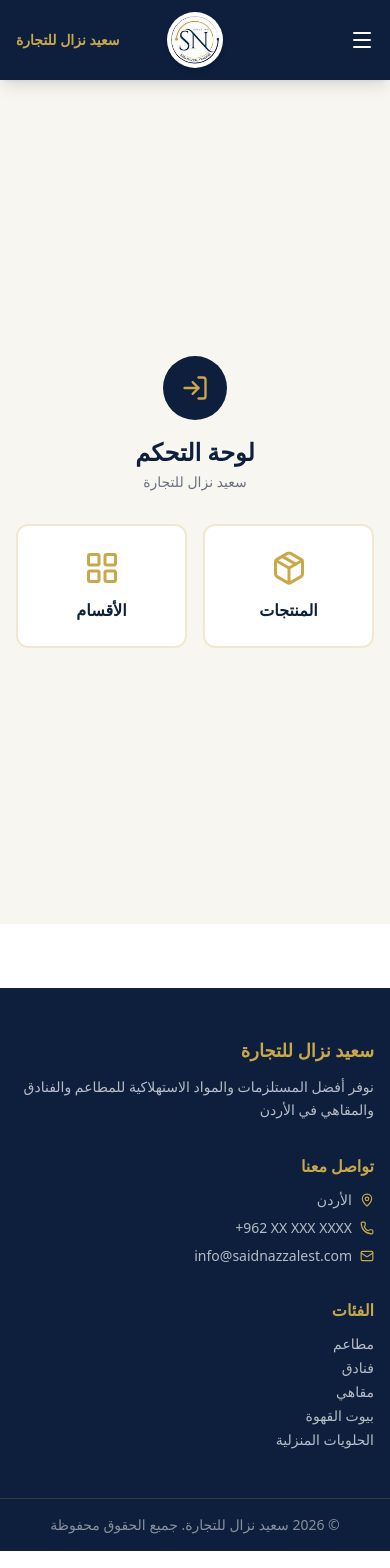
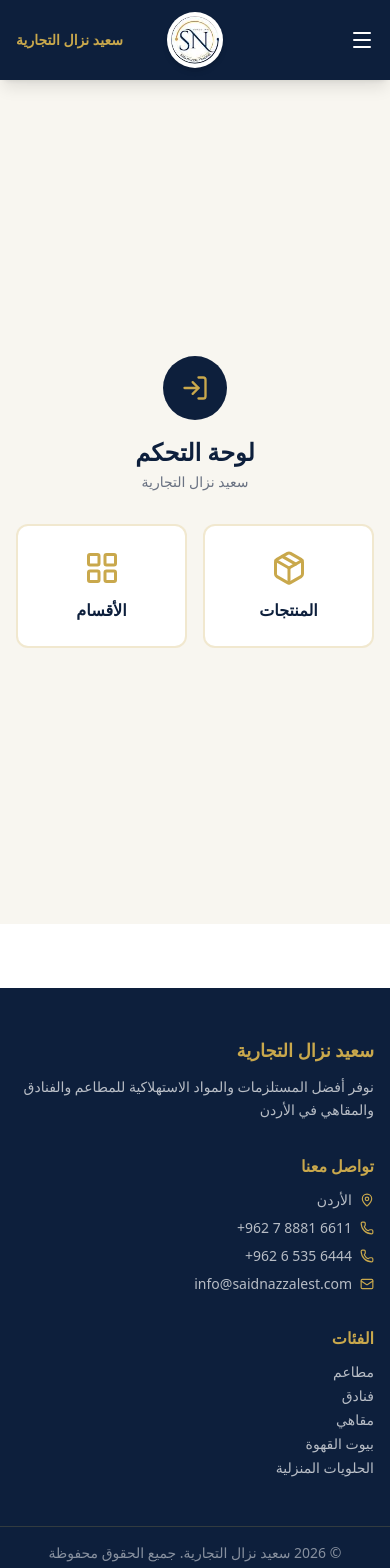
Before and after one commit to saeednazzal152-cell/said-nazzal-trading, a Next.js app: page /ar/admin in a window 390 px wide. Shown: the top 1568 px of the page. Built offline with nearby package versions, Linux system fonts and the light colour scheme.

Commit message:
Add phone numbers and update Arabic name to التجارية

```diff
--- a/src/app/[locale]/admin/page.tsx
+++ b/src/app/[locale]/admin/page.tsx
@@ -29,7 +29,7 @@
             {isAr ? "لوحة التحكم" : "Admin Panel"}
           </h1>
           <p className="text-gray-500 text-sm mt-1">
-            {isAr ? "سعيد نزال للتجارة" : "Said Nazzal Trading"}
+            {isAr ? "سعيد نزال التجارية" : "Said Nazzal Trading"}
           </p>
         </div>
 
--- a/src/app/layout.tsx
+++ b/src/app/layout.tsx
@@ -2,7 +2,7 @@
 import "./globals.css";
 
 export const metadata: Metadata = {
-  title: "Said Nazzal Trading | سعيد نزال للتجارة",
+  title: "Said Nazzal Trading | سعيد نزال التجارية",
   description: "Disposables and supplies for restaurants, hotels, cafes, and more in Jordan",
 };
 
--- a/src/components/Footer.tsx
+++ b/src/components/Footer.tsx
@@ -14,7 +14,7 @@
       <div className="max-w-7xl mx-auto px-4 py-12 grid grid-cols-1 md:grid-cols-3 gap-8">
         <div>
           <h3 className="font-bold text-lg mb-3" style={{ color: "#C9A84C" }}>
-            {isAr ? "سعيد نزال للتجارة" : "Said Nazzal Trading"}
+            {isAr ? "سعيد نزال التجارية" : "Said Nazzal Trading"}
           </h3>
           <p className="text-white/70 text-sm leading-relaxed">
             {isAr
@@ -31,10 +31,14 @@
               <MapPin size={14} style={{ color: "#C9A84C" }} />
               <span>{isAr ? "الأردن" : "Jordan"}</span>
             </div>
-            <div className="flex items-center gap-2">
+            <a href="tel:+962788816611" className="flex items-center gap-2 hover:text-white transition-colors">
               <Phone size={14} style={{ color: "#C9A84C" }} />
-              <span dir="ltr">+962 XX XXX XXXX</span>
-            </div>
+              <span dir="ltr">+962 7 8881 6611</span>
+            </a>
+            <a href="tel:+96265356444" className="flex items-center gap-2 hover:text-white transition-colors">
+              <Phone size={14} style={{ color: "#C9A84C" }} />
+              <span dir="ltr">+962 6 535 6444</span>
+            </a>
             <div className="flex items-center gap-2">
               <Mail size={14} style={{ color: "#C9A84C" }} />
               <span>info@saidnazzalest.com</span>
@@ -59,7 +63,7 @@
         className="border-t text-center py-4 text-sm text-white/50"
         style={{ borderColor: "#C9A84C33" }}
       >
-        © {year} {isAr ? "سعيد نزال للتجارة. جميع الحقوق محفوظة" : "Said Nazzal Trading. All rights reserved"}
+        © {year} {isAr ? "سعيد نزال التجارية. جميع الحقوق محفوظة" : "Said Nazzal Trading. All rights reserved"}
       </div>
     </footer>
   );
--- a/src/components/Navbar.tsx
+++ b/src/components/Navbar.tsx
@@ -69,7 +69,7 @@
             className="font-bold text-sm sm:text-lg text-end"
             style={{ color: "#C9A84C" }}
           >
-            {isAr ? "سعيد نزال للتجارة" : "Said Nazzal Trading"}
+            {isAr ? "سعيد نزال التجارية" : "Said Nazzal Trading"}
           </Link>
         </div>
       </div>
--- a/src/lib/translations.ts
+++ b/src/lib/translations.ts
@@ -2,7 +2,7 @@
 
 export const translations = {
   ar: {
-    siteName: "سعيد نزال للتجارة",
+    siteName: "سعيد نزال التجارية",
     tagline: "مستلزمات المطاعم والفنادق والمقاهي",
     heroTitle: "كل ما تحتاجه لمطبخك ومطعمك",
     heroSubtitle: "مستلزمات ومواد استهلاكية عالية الجودة للمطاعم والفنادق والمقاهي وبيوت القهوة وأصحاب الحلويات",
```
